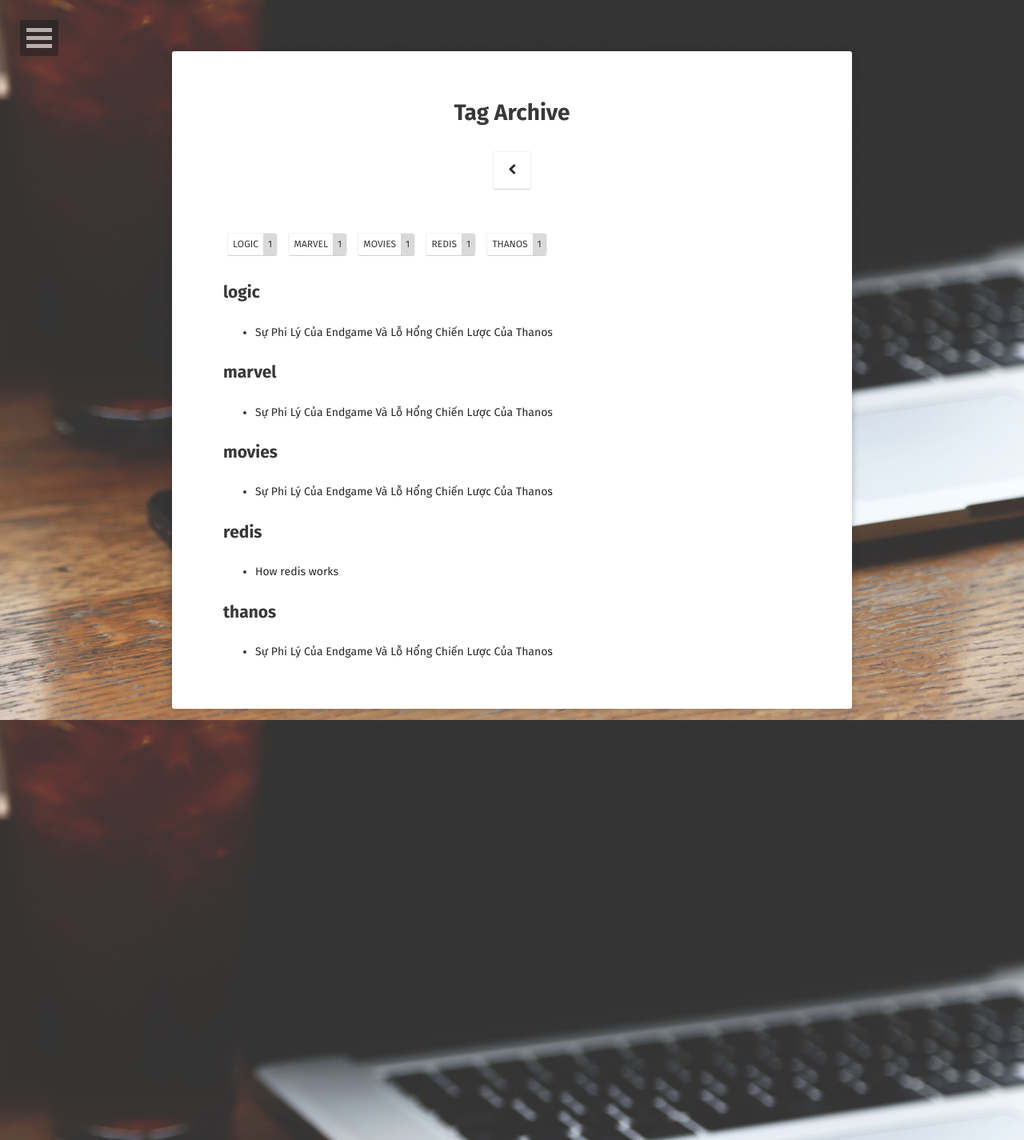
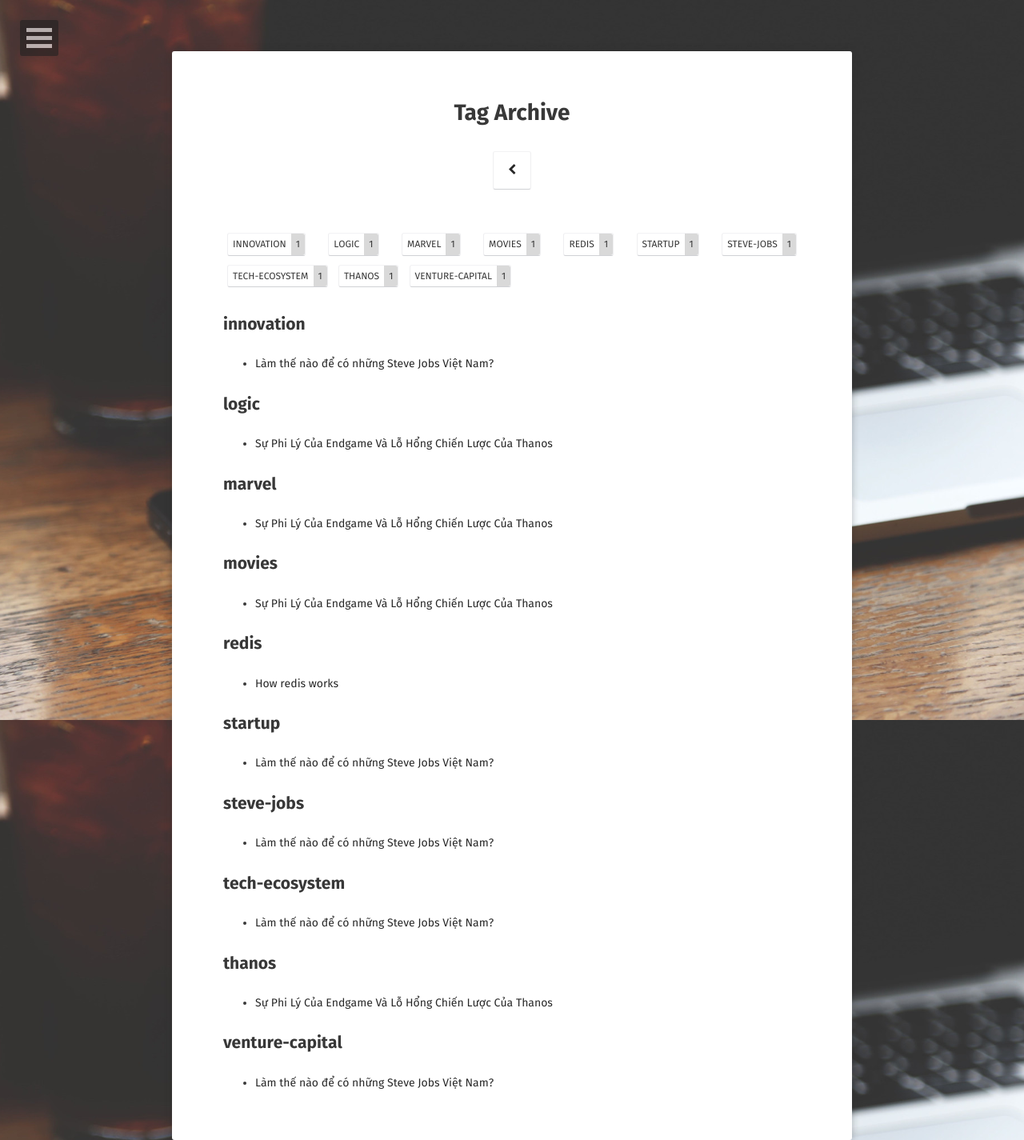
Before and after one commit to ddoffy/ddoffy.github.io, a Jekyll site: the page built from tags/index.html, in a window 1280 px wide. Shown: the whole page at 80% size. Built offline with Jekyll 4.4.1, drawn with Linux system fonts in a browser that asks for light colours; some web fonts are replaced.

Commit message:
feat: add tags

```diff
--- a/_posts/2026-06-16-steve-jobs-vietnam.md
+++ b/_posts/2026-06-16-steve-jobs-vietnam.md
@@ -2,6 +2,9 @@
 title: "Làm thế nào để có những Steve Jobs Việt Nam?"
 date: 2026-06-16
 draft: false
+tags: ["startup", "innovation", "tech-ecosystem", "steve-jobs", "venture-capital"]
+categories: ["Business", "Technology"]
+description: "Việt Nam không thiếu trí tuệ, nhưng thiếu hạ tầng dung túng rủi ro. Để có Steve Jobs, phải gỡ bỏ văn hóa sợ sai và bồi đắp hệ sinh thái đổi mới thực thụ."
 ---
 
 Để có một "Steve Jobs Việt Nam", chúng ta phải ngừng tư duy theo kiểu đẽo cày giữa đường và ngưng tôn vinh sự vâng lời như thước đo cao nhất của sự ưu tú. Thung lũng Silicon không tự nhiên sinh ra thiên tài; nó sinh ra một hệ sinh thái cho phép thiên tài được quyền thất bại mà không bị tước đoạt cơ hội làm lại.
```
